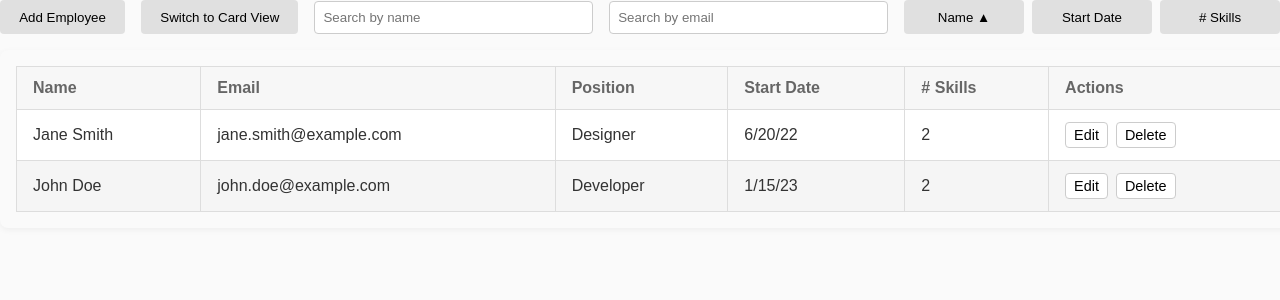
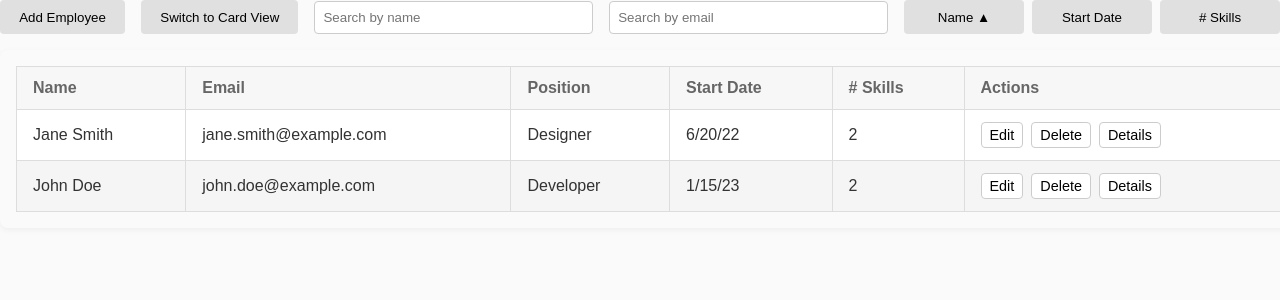
Before and after one commit to AndrD1406/EmployeeManager, an Angular app: page / in a window 1280 px wide. Shown: the top 300 px of the page. Built offline with nearby package versions, Linux system fonts and the light colour scheme.

Commit message:
added details

```diff
--- a/src/app/shared/components/employee-card/employee-card.component.html
+++ b/src/app/shared/components/employee-card/employee-card.component.html
@@ -6,4 +6,5 @@
 <td class="actions">
     <button (click)="onEdit()">Edit</button>
     <button (click)="onDelete()">Delete</button>
+    <button (click)="onDetails()">Details</button>
 </td>
```
